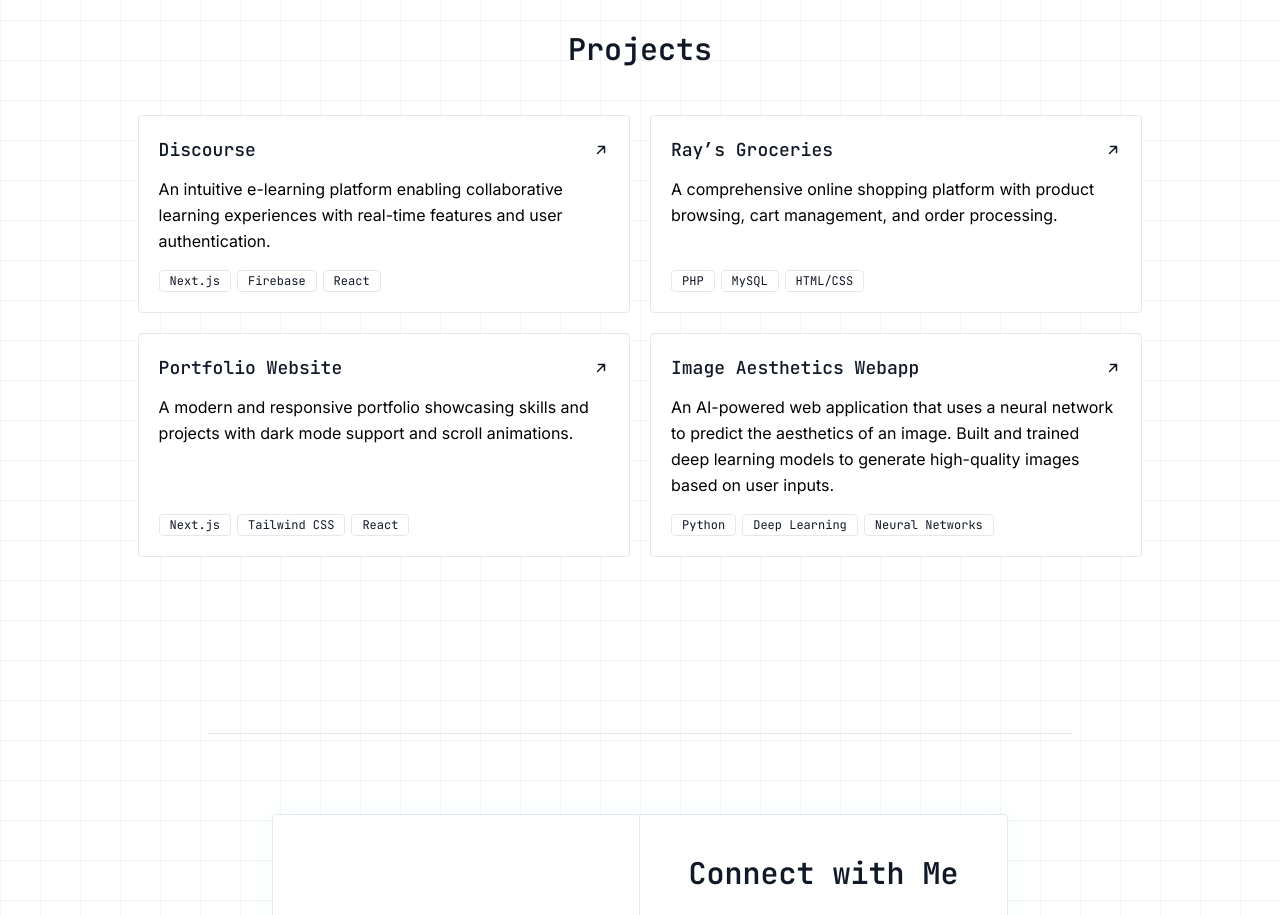
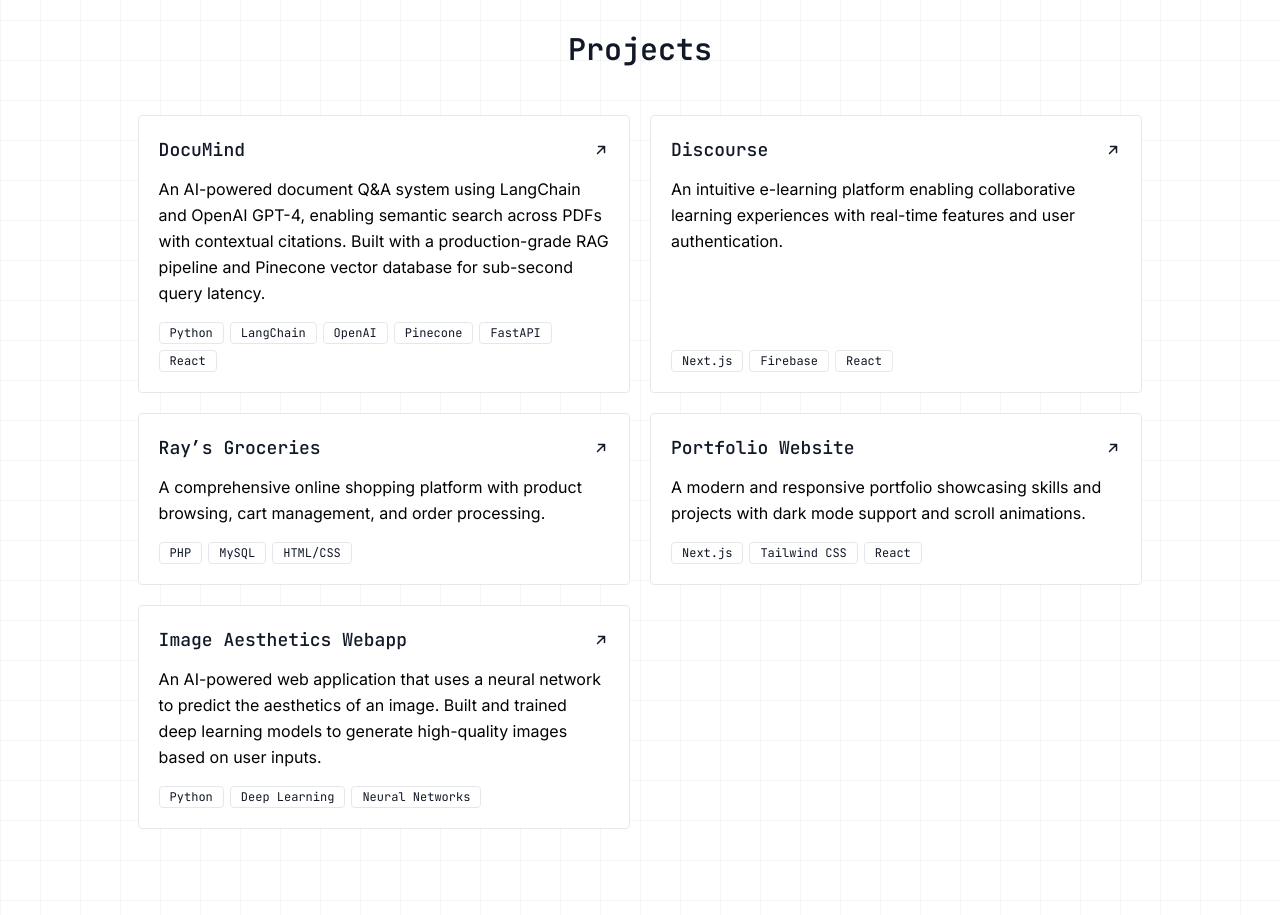
Before and after one commit to Devstutya/portfolio, a Next.js app: page / in a window 1280 px wide. Shown: the part 2060-2975 px from the top of the page. Built offline with nearby package versions, Linux system fonts and the light colour scheme.

Commit message:
Added documind to projects

```diff
--- a/src/app/projects.js
+++ b/src/app/projects.js
@@ -3,6 +3,13 @@ import "animate.css";
 import { useScrollAnimation } from './useScrollAnimation';
 
 const projects = [
+  {
+    name: "DocuMind",
+    description:
+      "An AI-powered document Q&A system using LangChain and OpenAI GPT-4, enabling semantic search across PDFs with contextual citations. Built with a production-grade RAG pipeline and Pinecone vector database for sub-second query latency.",
+    tags: ["Python", "LangChain", "OpenAI", "Pinecone", "FastAPI", "React"],
+    href: "https://github.com/Devstutya/DocuMind",
+  },
   {
     name: "Discourse",
     description:
```
